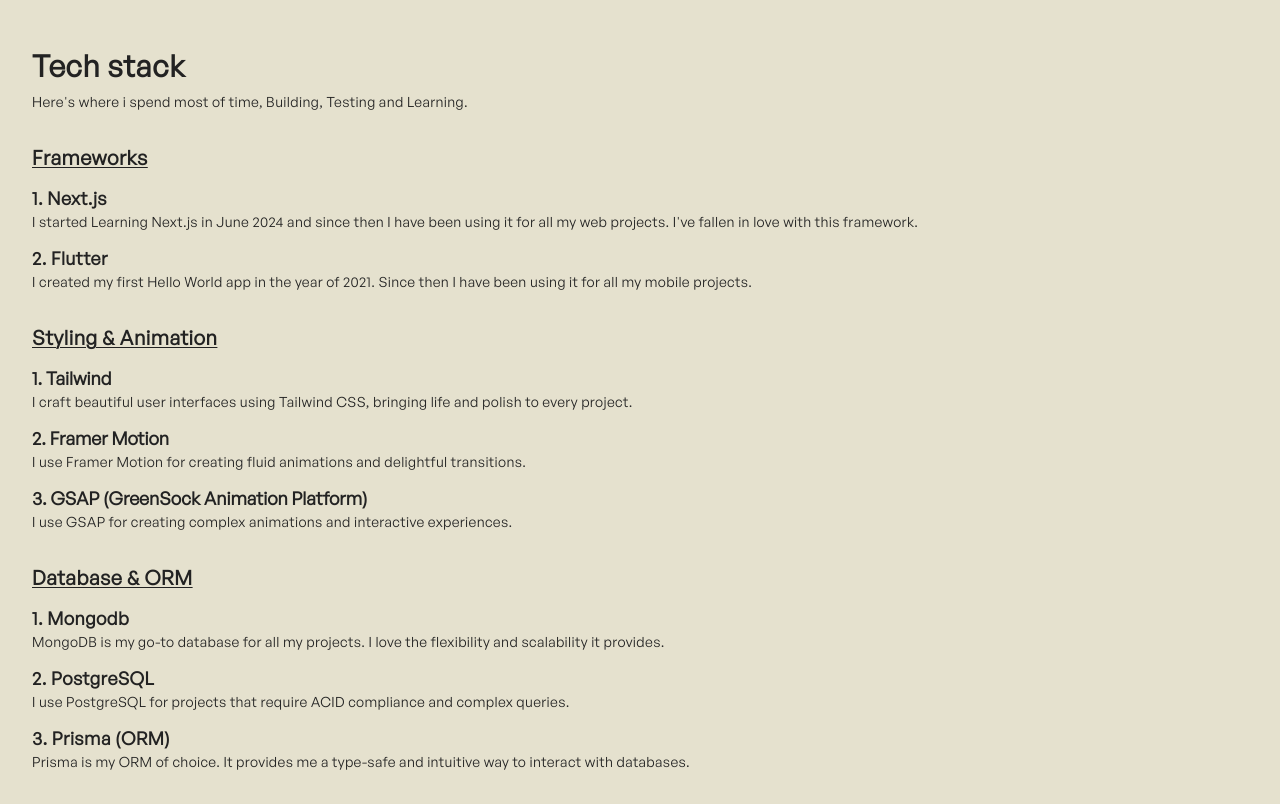
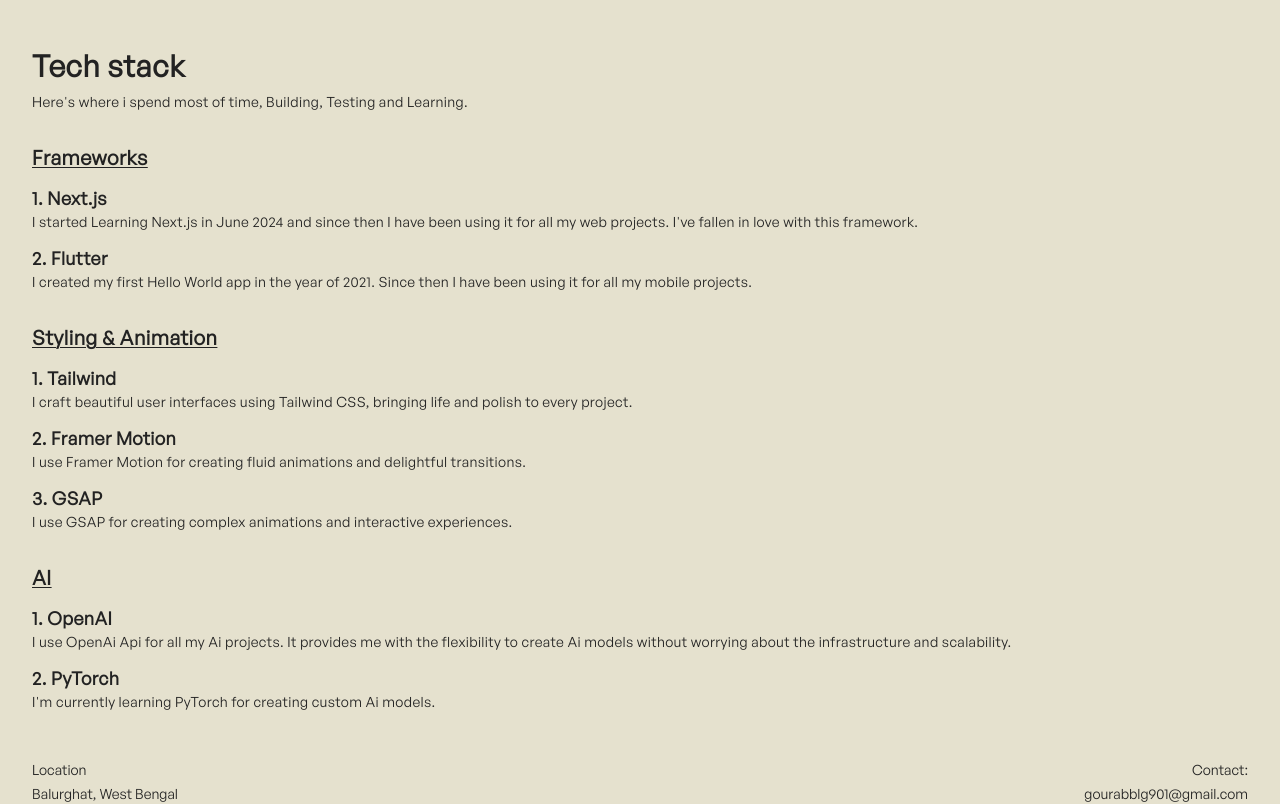
Before and after one commit to heygourab/personal_portfolio_nextjs, a Next.js app: page /techstack in a window 1280 px wide. Shown: the top 804 px of the page. Built offline with nearby package versions, Linux system fonts and the light colour scheme.

Commit message:
Refactor tech stack page with data-driven approach

```diff
--- /dev/null
+++ b/app/techstack/data.ts
@@ -0,0 +1,70 @@
+export enum TechCategory {
+  FRAMEWORKS = "Frameworks",
+  STYLING = "Styling & Animation",
+  DATABASE = "Database & ORM",
+  AI = "AI",
+}
+
+export interface TechItem {
+  title: string;
+  description: string;
+}
+
+export interface TechSection {
+  category: TechCategory;
+  items: TechItem[];
+}
+
+export const techStackData: TechSection[] = [
+  {
+    category: TechCategory.FRAMEWORKS,
+    items: [
+      {
+        title: "Next.js",
+        description:
+          "I started Learning Next.js in June 2024 and since then I have been using it for all my web projects. I've fallen in love with this framework.",
+      },
+      {
+        title: "Flutter",
+        description:
+          "I created my first Hello World app in the year of 2021. Since then I have been using it for all my mobile projects.",
+      },
+    ],
+  },
+  {
+    category: TechCategory.STYLING,
+    items: [
+      {
+        title: "Tailwind",
+        description:
+          "I craft beautiful user interfaces using Tailwind CSS, bringing life and polish to every project.",
+      },
+      {
+        title: "Framer Motion",
+        description:
+          "I use Framer Motion for creating fluid animations and delightful transitions.",
+      },
+      {
+        title: "GSAP",
+        description:
+          "I use GSAP for creating complex animations and interactive experiences.",
+      },
+    ],
+  },
+  {
+    category: TechCategory.AI,
+    items: [
+      {
+        title: "OpenAI",
+        description: `I use OpenAi Api for all my Ai projects. It provides me with the
+        flexibility to create Ai models without worrying about the
+        infrastructure and scalability.`,
+      },
+      {
+        title: "PyTorch",
+        description:
+          "I'm currently learning PyTorch for creating custom Ai models.",
+      },
+    ],
+  },
+];
--- a/app/techstack/page.tsx
+++ b/app/techstack/page.tsx
@@ -1,4 +1,6 @@
-export const TechItem = ({
+import { techStackData, TechItem as TechItemType } from "./data";
+
+const TechItem = ({
   index,
   title,
   description,
@@ -7,111 +9,56 @@
   title: string;
   description: string;
 }) => (
-  <>
-    <h3 className="mt-3 text-lg font-semibold tracking-wide">
+  <div className="mt-3">
+    <h3 className="text-lg font-semibold tracking-wide">
       {index}. {title}
     </h3>
-    <p className="text-pretty tracking-wide text-sm font-medium ">
+    <p className="text-pretty tracking-wide text-sm font-medium">
       {description}
     </p>
-  </>
+  </div>
 );
 
-interface Items {
-  title: string;
-  description: string;
-}
-
-const frameworks: Items[] = [
-  {
-    title: "Next.js",
-    description:
-      "I started Learning Next.js in June 2024 and since then I have been using it for all my web projects. I've fallen in love with this framework.",
-  },
-  {
-    title: "Flutter",
-    description:
-      "I created my first Hello World app in the year of 2021. Since then I have been using it for all my mobile projects.",
-  },
-];
-
-const databases: Items[] = [
-  {
-    title: "Mongodb",
-    description:
-      "MongoDB is my go-to database for all my projects. I love the flexibility and scalability it provides.",
-  },
-  {
-    title: "PostgreSQL",
-    description:
-      "I use PostgreSQL for projects that require ACID compliance and complex queries.",
-  },
-  {
-    title: "Prisma (ORM)",
-    description:
-      "Prisma is my ORM of choice. It provides me a type-safe and intuitive way to interact with databases.",
-  },
-];
+const TechSection = ({
+  category,
+  items,
+}: {
+  category: string;
+  items: TechItemType[];
+}) => (
+  <section className="mt-8">
+    <h2 className="text-xl font-semibold tracking-wide underline underline-offset-2 decoration-1">
+      {category}
+    </h2>
+    {items.map((item, index) => (
+      <TechItem
+        key={item.title}
+        index={index + 1}
+        title={item.title}
+        description={item.description}
+      />
+    ))}
+  </section>
+);
 
 export default function Page() {
   return (
-    <>
-      <h1 className="text-3xl font-bold mt-12  tracking-wide">Tech stack</h1>
-      <p className="mt-2 text-pretty tracking-wide text-sm">
-        Here&apos;s where i spend most of time, Building, Testing and Learning.
-      </p>
-      <h2 className="mt-8 text-xl font-semibold tracking-wide underline underline-offset-2 decoration-1">
-        Frameworks
-      </h2>
-      {frameworks.map((framework, index) => (
-        <TechItem
-          key={framework.title}
-          index={index + 1}
-          title={framework.title}
-          description={framework.description}
+    <div className="space-y-4">
+      <header>
+        <h1 className="text-3xl font-bold mt-12 tracking-wide">Tech stack</h1>
+        <p className="mt-2 text-pretty tracking-wide text-sm">
+          Here&apos;s where i spend most of time, Building, Testing and
+          Learning.
+        </p>
+      </header>
+
+      {techStackData.map((section) => (
+        <TechSection
+          key={section.category}
+          category={section.category}
+          items={section.items}
         />
       ))}
-      <h2 className="mt-8 text-xl font-semibold tracking-wide underline underline-offset-2 decoration-1">
-        Styling & Animation
-      </h2>
-      <h3 className="mt-3 text-lg font-semibold">1. Tailwind</h3>
-      <p className="text-pretty tracking-wide text-sm">
-        I craft beautiful user interfaces using Tailwind CSS, bringing life and
-        polish to every project.
-      </p>
-      <h3 className="mt-3 text-lg font-semibold">2. Framer Motion</h3>
-      <p className="text-pretty tracking-wide text-sm">
-        I use Framer Motion for creating fluid animations and delightful
-        transitions.
-      </p>
-      <h3 className="mt-3 text-lg font-semibold">
-        3. GSAP (GreenSock Animation Platform)
-      </h3>
-      <p className="text-pretty tracking-wide text-sm">
-        I use GSAP for creating complex animations and interactive experiences.
-      </p>
-
-      <h2 className="mt-8 text-xl font-semibold tracking-wide underline underline-offset-2 decoration-1">
-        Database & ORM
-      </h2>
-      {databases.map((database, index) => (
-        <TechItem
-          key={database.title}
-          index={index + 1}
-          title={database.title}
-          description={database.description}
-        />
-      ))}
-
-      <h2 className="mt-8 text-xl font-semibold tracking-wide underline underline-offset-2 decoration-1">
-        Ai.
-      </h2>
-      <h3 className="mt-3 text-lg font-semibold">1. OpenAi Api</h3>
-      <p className="text-pretty tracking-wide text-sm">
-        I use OpenAi Api for all my Ai projects. It provides me with the
-        flexibility to create Ai models without worrying about the
-        infrastructure and scalability.
-      </p>
-    </>
+    </div>
   );
 }
```
